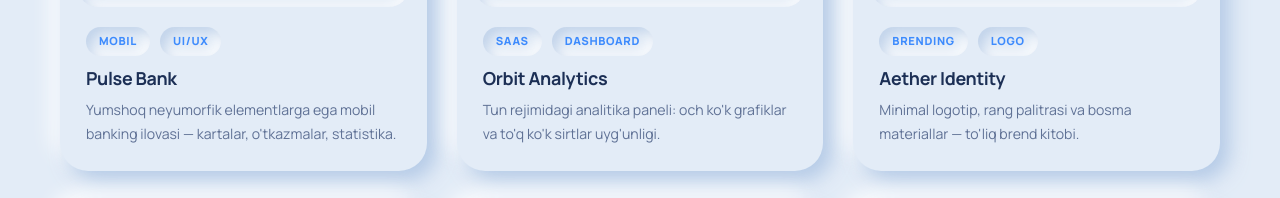
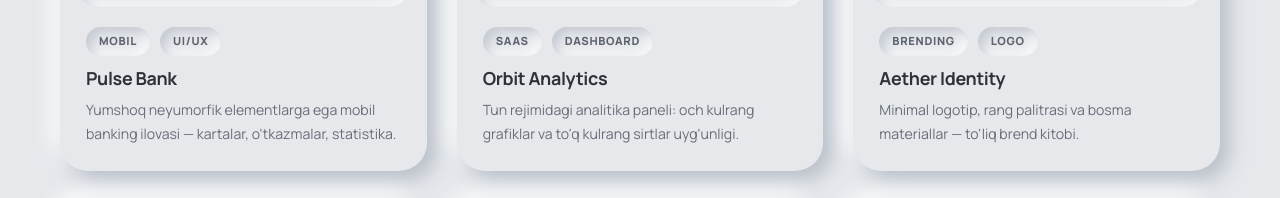
Before and after one commit to kamolovmaruf07-oss/dizayn, a website: page index.html in a window 1280 px wide. Shown: the part 2962-3160 px from the top of the page. Drawn offline with Linux system fonts and the light colour scheme.

Commit message:
Re-skin palette to light/dark gray and regenerate images
- Swap blue palette (och ko'k / to'q ko'k) for light gray (#e6e8ec) /
  dark gray (#2e3238) across both day and night themes
- Regenerate all 7 images in monochrome gray soft-UI style
  (avatar, workspace, 5 project covers)
- Update favicon, hero/section copy and README to match new palette

Co-authored-by: arena-agent <297053741+arena-agent@users.noreply.github.com>

```diff
--- a/css/style.css
+++ b/css/style.css
@@ -1,51 +1,51 @@
 /* ============================================================
-   Soft UI (Neyumorfizm) Portfolio — och ko'k / to'q ko'k palitra
+   Soft UI (Neyumorfizm) Portfolio — och kulrang / to'q kulrang palitra
    Tun (dark) va Kun (light) mavzulari
    ============================================================ */
 
 /* ---------- Mavzu o'zgaruvchilari ---------- */
 :root {
-  /* Kun (light) */
-  --bg: #e3ecf7;
-  --bg-soft: #eaf1fa;
-  --text: #1c2f55;
-  --text-soft: #5f7195;
-  --accent: #3d8bfd;          /* och ko'k */
-  --accent-strong: #1f6fe0;
-  --accent-deep: #16386e;     /* to'q ko'k */
+  /* Kun (light) — och kulrang asos */
+  --bg: #e6e8ec;
+  --bg-soft: #edeff2;
+  --text: #2e3238;
+  --text-soft: #676e79;
+  --accent: #5c636e;          /* to'q kulrang */
+  --accent-strong: #434852;
+  --accent-deep: #30343b;     /* eng to'q kulrang */
   --on-accent: #ffffff;
-  --shadow-dark: rgba(163, 189, 224, 0.75);
+  --shadow-dark: rgba(168, 176, 188, 0.75);
   --shadow-light: rgba(255, 255, 255, 0.95);
-  --shadow-dark-soft: rgba(163, 189, 224, 0.5);
+  --shadow-dark-soft: rgba(168, 176, 188, 0.5);
   --shadow-light-soft: rgba(255, 255, 255, 0.7);
-  --track: rgba(163, 189, 224, 0.35);
+  --track: rgba(168, 176, 188, 0.35);
   --card-border: rgba(255, 255, 255, 0.55);
-  --ok: #2fbf8f;
-  --ring: rgba(61, 139, 253, 0.35);
-  --grad-accent: linear-gradient(135deg, #4da3ff 0%, #1f6fe0 100%);
-  --header-blur: rgba(227, 236, 247, 0.75);
+  --ok: #4a9d78;
+  --ring: rgba(92, 99, 110, 0.35);
+  --grad-accent: linear-gradient(135deg, #8b929d 0%, #434852 100%);
+  --header-blur: rgba(230, 232, 236, 0.75);
 }
 
 [data-theme="dark"] {
-  /* Tun (dark) */
-  --bg: #0f1c31;
-  --bg-soft: #13223b;
-  --text: #dce8ff;
-  --text-soft: #8ea6cd;
-  --accent: #5fb2ff;
-  --accent-strong: #7cc2ff;
-  --accent-deep: #8ec5ff;
-  --on-accent: #0b1830;
-  --shadow-dark: rgba(3, 8, 18, 0.7);
-  --shadow-light: rgba(46, 74, 122, 0.32);
-  --shadow-dark-soft: rgba(3, 8, 18, 0.55);
-  --shadow-light-soft: rgba(46, 74, 122, 0.22);
-  --track: rgba(3, 8, 18, 0.55);
-  --card-border: rgba(46, 74, 122, 0.35);
-  --ok: #3fd6a4;
-  --ring: rgba(95, 178, 255, 0.35);
-  --grad-accent: linear-gradient(135deg, #5fb2ff 0%, #2f7fe6 100%);
-  --header-blur: rgba(15, 28, 49, 0.75);
+  /* Tun (dark) — to'q kulrang asos */
+  --bg: #2a2c30;
+  --bg-soft: #2f3135;
+  --text: #e4e6e9;
+  --text-soft: #9ba1aa;
+  --accent: #a9afb8;
+  --accent-strong: #c6cbd2;
+  --accent-deep: #d3d7dd;
+  --on-accent: #1a1c1f;
+  --shadow-dark: rgba(5, 6, 8, 0.6);
+  --shadow-light: rgba(92, 96, 104, 0.32);
+  --shadow-dark-soft: rgba(5, 6, 8, 0.45);
+  --shadow-light-soft: rgba(92, 96, 104, 0.22);
+  --track: rgba(5, 6, 8, 0.55);
+  --card-border: rgba(92, 96, 104, 0.35);
+  --ok: #58b88c;
+  --ring: rgba(169, 175, 184, 0.35);
+  --grad-accent: linear-gradient(135deg, #b7bdc5 0%, #6a717c 100%);
+  --header-blur: rgba(42, 44, 48, 0.75);
 }
 
 /* ---------- Asosiy ---------- */
@@ -324,7 +324,7 @@ p { margin: 0 0 1em; }
     inset 1px 1px 2px rgba(255, 255, 255, 0.35);
 }
 
-[data-theme="dark"] .btn-primary { color: #071427; }
+[data-theme="dark"] .btn-primary { color: #14161a; }
 
 .btn-primary:hover { transform: translateY(-3px); filter: brightness(1.06); }
 .btn-primary:active { transform: translateY(0); }
@@ -584,7 +584,7 @@ p { margin: 0 0 1em; }
   transition: opacity 0.35s ease;
 }
 
-[data-theme="light"] .work-overlay { background: rgba(22, 56, 110, 0.42); }
+[data-theme="light"] .work-overlay { background: rgba(42, 45, 50, 0.45); }
 
 .work-card:hover .work-overlay,
 .work-card:focus-within .work-overlay { opacity: 1; }
--- a/index.html
+++ b/index.html
@@ -271,7 +271,7 @@
             <div class="work-body">
               <div class="work-tags"><span class="tag neu-inset">SaaS</span><span class="tag neu-inset">Dashboard</span></div>
               <h3>Orbit Analytics</h3>
-              <p>Tun rejimidagi analitika paneli: och ko'k grafiklar va to'q ko'k sirtlar uyg'unligi.</p>
+              <p>Tun rejimidagi analitika paneli: och kulrang grafiklar va to'q kulrang sirtlar uyg'unligi.</p>
             </div>
           </article>
 
```
Also changed, not shown: README.md, assets/img/avatar.jpg, assets/img/project-01.jpg, assets/img/project-02.jpg, assets/img/project-03.jpg, assets/img/project-04.jpg, assets/img/project-05.jpg, assets/img/workspace.jpg, 1 other file.
